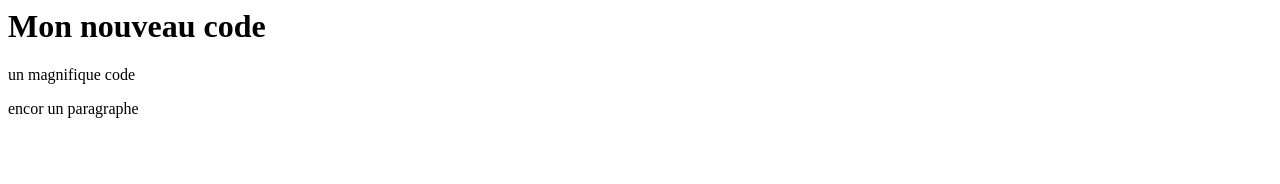
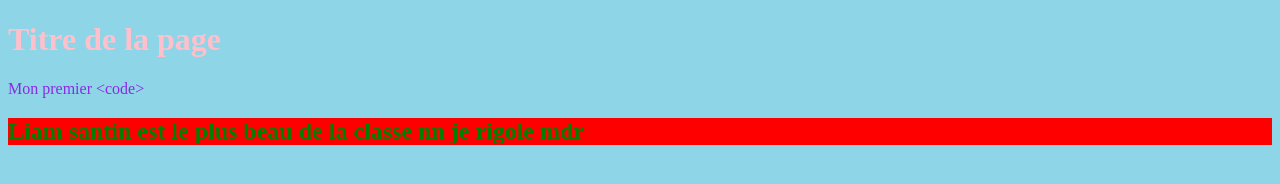
Before and after one commit to liam-santin/premier-code, a plain HTML site: page index.html in a window 1280 px wide. Drawn offline with Linux system fonts and the light colour scheme.

Commit message:
nouveau code html

```diff
--- a/index.html
+++ b/index.html
@@ -1,3 +1,31 @@
-<h1>Mon nouveau code</h1>
-<p>un magnifique code</p>
-<p>encor un paragraphe</p>
+<!DOCTYPE html>
+<html lang="fr"> <!-- précise la langue du contenu de la page -->
+<head>
+    <!-- Jeu de caractères utilisé pour l'encodage du fichier HTML -->
+    <meta charset="UTF-8">
+
+    <!-- Très important !!! Bloque le zoom automatique sur smartphones -->
+    <meta name="viewport" content="width=device-width, initial-scale=1.0">
+
+    <!-- Titre de la page -->
+    <title>Steve Fallet | Mon 1er code</title>
+
+    <!-- Auteur -->
+    <meta name="author" content="Laure Dinateur">
+
+    <!-- Favicons : icône de la page dans plusieurs tailles et formats -->
+    <link rel="apple-touch-icon" sizes="180x180" href="./apple-touch-icon.png">
+    <link rel="icon" type="image/png" sizes="32x32" href="./favicon-32x32.png">
+    <link rel="icon" type="image/png" sizes="16x16" href="./favicon-16x16.png">
+    <link rel="manifest" href="./site.webmanifest">
+
+    <!--style css-->
+    <link rel="stylesheet" href="main.css">
+
+</head>
+<body>
+<h1>Titre de la page </h1>
+<p>Mon premier &lt;code&gt;</p>
+<h2>Liam santin est le plus beau de la classe nn je rigole mdr</h2>
+</body>
+</html>
--- /dev/null
+++ b/main.css
@@ -0,0 +1,12 @@
+
+body{
+    color: blueviolet;
+    background: #8dd5e7;
+}
+h1{
+    color: pink;
+}
+h2{
+    color: green;
+    background: red;
+}
```
Also changed, not shown: android-chrome-192x192.png (added), android-chrome-512x512.png (added), apple-touch-icon.png (added), favicon-16x16.png (added), favicon-32x32.png (added), favicon.ico (added), site.webmanifest (added).
